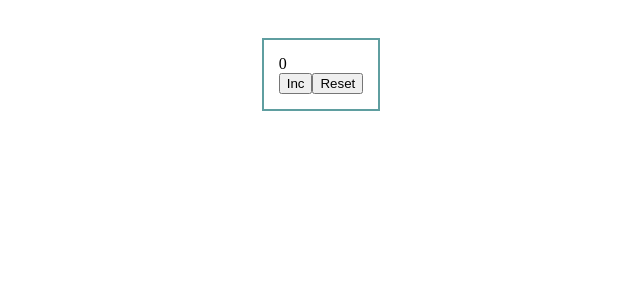
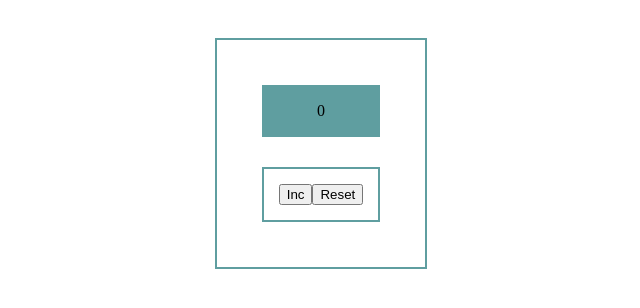
Before and after one commit to breznovic/weather, a React (Create React App) app: page / in a window 1280 px wide. Shown: the top 308 px of the page, without its empty margins (319-959 px from the left). Built offline with nearby package versions, Linux system fonts and the light colour scheme.

Commit message:
Limit counter

```diff
--- a/src/App.css
+++ b/src/App.css
@@ -10,3 +10,11 @@
     margin: 30px;
     padding: 15px;
 }
+
+.count {
+    background-color: cadetblue;
+}
+
+.btn {
+
+}
--- a/src/components/Button/Button.tsx
+++ b/src/components/Button/Button.tsx
@@ -1,11 +1,13 @@
-import React from 'react'
+import React, {useState} from 'react'
 
 type PropsType = {
     title: string
     func: () => void
+    maxValue: number
 }
 
 const Button = (props: PropsType) => {
+
     return (
     <button onClick={props.func}>{props.title}</button>
     )
--- a/src/components/Counter/Counter.tsx
+++ b/src/components/Counter/Counter.tsx
@@ -6,8 +6,12 @@ const Counter = () => {
 
     const [count, setCount] = useState(0)
 
+    const maxValue = 5
+
     let inc = () => {
-        console.log(count)
+        if(maxValue === count) {
+            return
+        }
         setCount(count + 1)
     }
     let reset = () => setCount(0)
@@ -15,9 +19,11 @@ const Counter = () => {
     return (
         <div>
             <div className='border'>
-                <div>{count}</div>
-                <Button title='Inc' func={inc}/>
-                <Button title='Reset' func={reset}/>
+                <div className='container border count'>{count}</div>
+                <div className='border'>
+                <Button title='Inc' func={inc} maxValue={maxValue} />
+                <Button title='Reset' func={reset} maxValue={maxValue} />
+                </div>
             </div>
         </div>
     )
```
